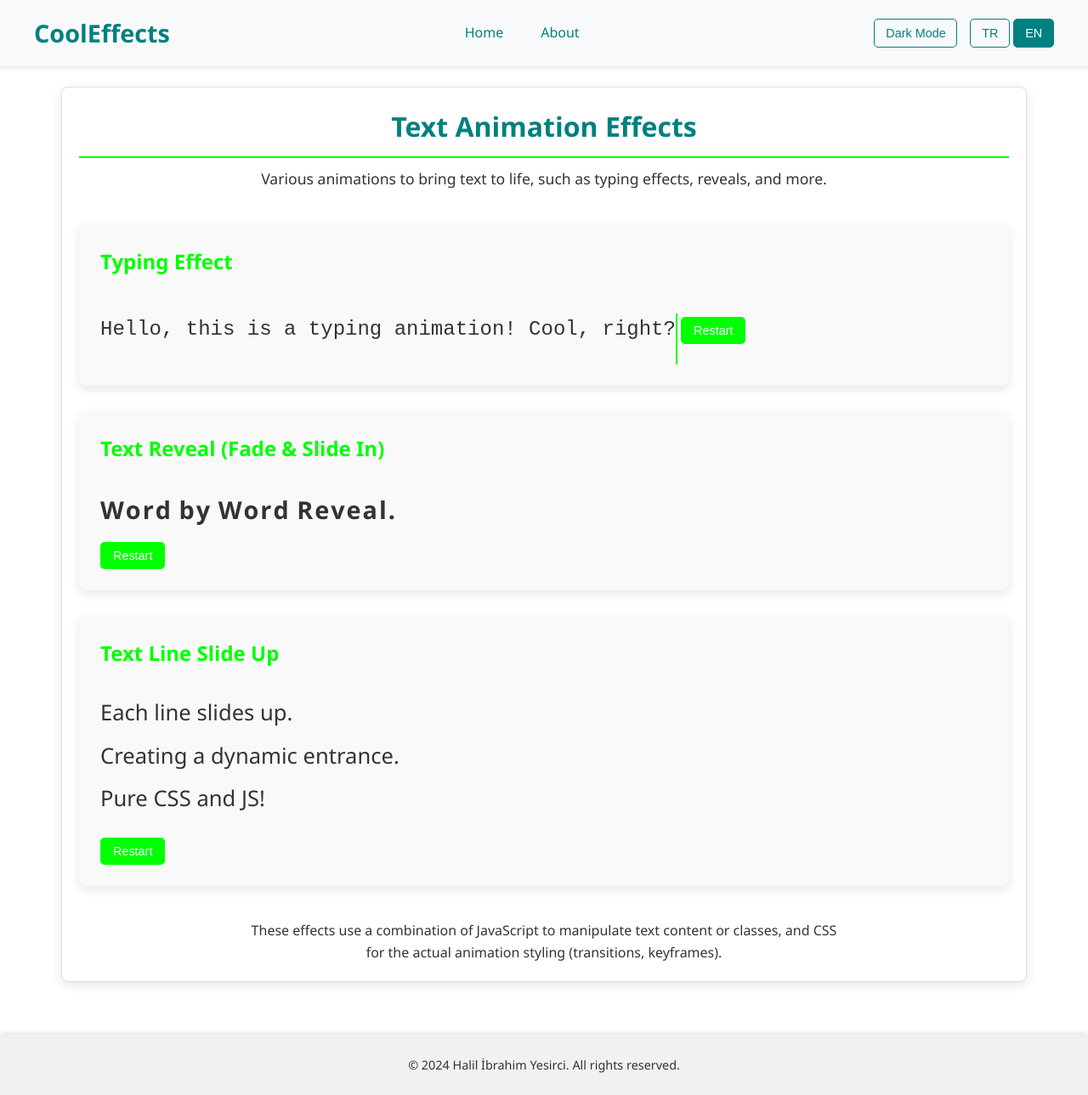
After one commit to halilibrahimyesirci/website_cool_effects, a Flask app: page /text-animation in a window 1280 px wide. The commit adds this page. Shown: the whole page at 85% size. Run offline with Flask 3, Linux system fonts and the light colour scheme.

Commit message:
V1.3
typing animations

```diff
--- a/flask-template/app.py
+++ b/flask-template/app.py
@@ -31,6 +31,10 @@ def parallax_effect():
 def cursor_trail_effect():
     return render_template('cursor_trail_effect.html')
 
+@app.route('/text-animation')
+def text_animation_effect():
+    return render_template('text_animation_effect.html')
+
 @app.route('/about')
 def about():
     return render_template('about.html')
--- /dev/null
+++ b/flask-template/static/css/text_animation_effect.css
@@ -0,0 +1,121 @@
+/* Text Animation Effect Styles */
+
+.text-animation-page-common {
+    background-color: var(--bg-color);
+    color: var(--text-color);
+    padding: 20px;
+}
+
+.text-animation-page-common h1 {
+    color: var(--primary-color);
+    text-align: center;
+    margin-bottom: 10px;
+}
+.text-animation-page-common > p[data-lang-key="textAnimationIntro"] {
+    text-align: center;
+    margin-bottom: 40px;
+    font-size: 1.1rem;
+    color: var(--secondary-text-color);
+}
+
+
+.animation-example {
+    background-color: var(--card-bg-color);
+    padding: 25px;
+    border-radius: 8px;
+    margin-bottom: 30px;
+    box-shadow: 0 4px 12px rgba(0,0,0,0.1);
+    overflow: hidden; /* For animations that might go outside bounds initially */
+}
+
+.animation-example h2 {
+    color: var(--accent-color);
+    margin-top: 0;
+    margin-bottom: 20px;
+    border-bottom: 1px solid var(--border-color);
+    padding-bottom: 10px;
+}
+
+/* Typing Effect */
+.typing-text {
+    font-family: 'Courier New', Courier, monospace;
+    font-size: 1.5rem;
+    color: var(--text-color);
+    white-space: pre-wrap; /* Allows wrapping and preserves spaces */
+    border-right: 0.1em solid var(--accent-color); /* Blinking cursor */
+    animation: blink-caret 0.75s step-end infinite;
+    min-height: 2.5em; /* To prevent layout shift while typing */
+    display: inline-block; /* To make border-right work correctly */
+}
+
+@keyframes blink-caret {
+    from, to { border-color: transparent; }
+    50% { border-color: var(--accent-color); }
+}
+
+/* Text Reveal (Fade & Slide In) */
+.reveal-text {
+    font-size: 1.8rem;
+    font-weight: bold;
+    color: var(--text-color);
+}
+
+.reveal-text .reveal-char {
+    display: inline-block;
+    opacity: 0;
+    transform: translateY(20px) translateX(-10px) rotate(-5deg);
+    transition: opacity 0.4s ease-out, transform 0.4s ease-out;
+    margin-right: 2px; /* Adjust spacing between characters */
+}
+
+.reveal-text .reveal-char.revealed {
+    opacity: 1;
+    transform: translateY(0) translateX(0) rotate(0deg);
+}
+
+/* Text Line Slide Up */
+.slide-up-container {
+    overflow: hidden; /* Crucial for the slide-up effect */
+}
+.slide-up-text {
+    font-size: 1.6rem;
+    color: var(--text-color);
+    opacity: 0;
+    transform: translateY(100%);
+    transition: opacity 0.6s ease-out, transform 0.6s ease-out;
+    margin-bottom: 10px;
+    will-change: transform, opacity;
+}
+
+.slide-up-text.slid-up {
+    opacity: 1;
+    transform: translateY(0);
+}
+
+
+.text-animation-page-common p[data-lang-key="textAnimationExplanation"] {
+    text-align: center;
+    margin-top: 40px;
+    font-size: 1rem;
+    color: var(--secondary-text-color);
+    max-width: 700px;
+    margin-left: auto;
+    margin-right: auto;
+}
+
+.btn-restart-animation {
+    background-color: var(--accent-color);
+    color: var(--bg-color); /* Ensure contrast */
+    border: none;
+    padding: 8px 15px;
+    border-radius: 5px;
+    cursor: pointer;
+    font-size: 0.9rem;
+    margin-top: 15px;
+    transition: background-color 0.3s ease;
+}
+
+.btn-restart-animation:hover {
+    background-color: var(--primary-color);
+    color: #fff;
+}
--- a/flask-template/static/js/main.js
+++ b/flask-template/static/js/main.js
@@ -78,6 +78,19 @@ document.addEventListener('DOMContentLoaded', () => {
             spotlightExampleTitle: "Spotlight Content",
             spotlightExampleText: "If this were a spotlight effect, only the area around your cursor would be clearly visible.",
 
+            // Text Animation Effect Translations
+            textAnimationEffectTitle: "Text Animation Effects",
+            textAnimationEffectDescription: "Engaging animations like typing effects, text reveals, and sliding text to make content more dynamic.",
+            textAnimationIntro: "Various animations to bring text to life, such as typing effects, reveals, and more.",
+            typingEffectTitle: "Typing Effect",
+            revealEffectTitle: "Text Reveal (Fade & Slide In)",
+            slideUpEffectTitle: "Text Line Slide Up",
+            slideUpLine1: "Each line slides up.",
+            slideUpLine2: "Creating a dynamic entrance.",
+            slideUpLine3: "Pure CSS and JS!",
+            textAnimationExplanation: "These effects use a combination of JavaScript to manipulate text content or classes, and CSS for the actual animation styling (transitions, keyframes).",
+            restartAnimation: "Restart",
+
             // About page specific
             aboutTitle: "About This Project",
             aboutText: "This project is a showcase of various website visual effects, created by Halil İbrahim Yesirci. It's built using Flask for the backend and pure HTML, CSS, and JavaScript for the frontend effects. The goal is to demonstrate creative possibilities and provide inspiration for web designers and developers.",
@@ -134,6 +147,19 @@ document.addEventListener('DOMContentLoaded', () => {
             cursorTrailExplanation: "Bu efekt, fare hareketlerini izlemek ve imleci takip eden görsel bir iz veya bir spot ışığı oluşturmak için dinamik olarak öğeler oluşturmak veya güncellemek için JavaScript kullanır.",
             spotlightExampleTitle: "Spotlight İçerik",
             spotlightExampleText: "Bu bir spotlight efekti olsaydı, yalnızca imlecinizin etrafındaki alan net bir şekilde görünür olurdu.",
+
+            // Text Animation Effect Translations
+            textAnimationEffectTitle: "Metin Animasyon Efektleri",
+            textAnimationEffectDescription: "İçeriği daha dinamik hale getirmek için yazma efektleri, metin açıklamaları ve kayan metin gibi etkileyici animasyonlar.",
+            textAnimationIntro: "Metni canlandırmak için çeşitli animasyonlar, yazma efektleri, açıklamalar ve daha fazlası.",
+            typingEffectTitle: "Yazma Efekti",
+            revealEffectTitle: "Metin Açıklama (Solma ve Kayarak İçeri Girme)",
+            slideUpEffectTitle: "Metin Satırı Yukarı Kaydırma",
+            slideUpLine1: "Her satır yukarı kayar.",
+            slideUpLine2: "Dinamik bir giriş oluşturur.",
+            slideUpLine3: "Saf CSS ve JS!",
+            textAnimationExplanation: "Bu efektler, metin içeriğini veya sınıfları manipüle etmek için JavaScript ve gerçek animasyon stilleri (geçişler, anahtar kareler) için CSS kombinasyonunu kullanır.",
+            restartAnimation: "Yeniden Başlat",
 
             // About page specific
             aboutTitle: "Proje Hakkında",
--- /dev/null
+++ b/flask-template/static/js/text_animation_effect.js
@@ -0,0 +1,83 @@
+document.addEventListener('DOMContentLoaded', () => {
+    // --- Typing Effect ---
+    function typeAnimation(elementSelector) {
+        const element = document.querySelector(elementSelector);
+        if (!element) return;
+
+        const textToType = element.dataset.textToType || "Default text to type.";
+        let currentText = '';
+        let i = 0;
+        element.innerHTML = ''; // Clear previous text
+
+        // Clear existing cursor if any from previous runs
+        if (element.style.borderRight !== '') {
+            element.style.borderRight = '0.1em solid var(--accent-color)';
+        }
+
+
+        function type() {
+            if (i < textToType.length) {
+                currentText += textToType.charAt(i);
+                element.innerHTML = currentText.replace(/ /g, '\u00A0'); // Preserve spaces
+                i++;
+                setTimeout(type, Math.random() * 100 + 50); // Random typing speed
+            } else {
+                // Optionally remove cursor blinking after typing is done
+                // element.style.borderRight = 'none';
+            }
+        }
+        type();
+    }
+
+    // --- Text Reveal (Fade & Slide In) ---
+    function revealAnimation(elementSelector, animationClass = 'revealed') {
+        const elements = document.querySelectorAll(elementSelector);
+        if (elements.length === 0) return;
+
+        elements.forEach(el => el.classList.remove(animationClass)); // Reset
+
+        elements.forEach((char, index) => {
+            setTimeout(() => {
+                char.classList.add(animationClass);
+            }, index * 100); // Stagger the animation
+        });
+    }
+
+    // --- Text Line Slide Up ---
+    function slideUpAnimation(elementSelector, animationClass = 'slid-up') {
+        const lines = document.querySelectorAll(elementSelector);
+        if (lines.length === 0) return;
+
+        lines.forEach(line => line.classList.remove(animationClass)); // Reset
+
+        lines.forEach((line, index) => {
+            setTimeout(() => {
+                line.classList.add(animationClass);
+            }, index * 200); // Stagger the animation for each line
+        });
+    }
+
+    // Initial animations
+    typeAnimation('.typing-text');
+    revealAnimation('.reveal-text .reveal-char');
+    slideUpAnimation('.slide-up-text');
+
+    // Restart Animation Buttons
+    const restartButtons = document.querySelectorAll('.btn-restart-animation');
+    restartButtons.forEach(button => {
+        button.addEventListener('click', () => {
+            const targetSelector = button.dataset.targetSelector;
+            const animationClass = button.dataset.animationClass;
+
+            if (targetSelector.includes('.typing-text')) {
+                typeAnimation(targetSelector);
+            } else if (targetSelector.includes('.reveal-char')) {
+                revealAnimation(targetSelector, animationClass);
+            } else if (targetSelector.includes('.slide-up-text')) {
+                slideUpAnimation(targetSelector, animationClass);
+            }
+        });
+    });
+
+    // console.log('Text animation effect JavaScript loaded.');
+});
--- /dev/null
+++ b/flask-template/templates/text_animation_effect.html
@@ -0,0 +1,51 @@
+{% extends "base.html" %}
+
+{% block title %}<span data-lang-key="textAnimationEffectTitle">Text Animation Effects</span> - Cool Effects{% endblock %}
+
+{% block head_links %}
+    {{ super() }}
+    <link rel="stylesheet" href="{{ url_for('static', filename='css/text_animation_effect.css') }}">
+{% endblock %}
+
+{% block content %}
+<div class="effect-container text-animation-page-common">
+    <h1 data-lang-key="textAnimationEffectTitle">Text Animation Effects</h1>
+    <p data-lang-key="textAnimationIntro">Various animations to bring text to life, such as typing effects, reveals, and more.</p>
+
+    <div class="animation-example">
+        <h2 data-lang-key="typingEffectTitle">Typing Effect</h2>
+        <p class="typing-text" data-text-to-type="Hello, this is a typing animation! Cool, right?"></p>
+        <button class="btn-restart-animation" data-target-selector=".typing-text" data-lang-key="restartAnimation">Restart</button>
+    </div>
+
+    <div class="animation-example">
+        <h2 data-lang-key="revealEffectTitle">Text Reveal (Fade & Slide In)</h2>
+        <p class="reveal-text">
+            <span class="reveal-char">W</span><span class="reveal-char">o</span><span class="reveal-char">r</span><span class="reveal-char">d</span>
+            <span class="reveal-char">b</span><span class="reveal-char">y</span>
+            <span class="reveal-char">W</span><span class="reveal-char">o</span><span class="reveal-char">r</span><span class="reveal-char">d</span>
+            <span class="reveal-char">R</span><span class="reveal-char">e</span><span class="reveal-char">v</span><span class="reveal-char">e</span><span class="reveal-char">a</span><span class="reveal-char">l</span><span class="reveal-char">.</span>
+        </p>
+         <button class="btn-restart-animation" data-target-selector=".reveal-text .reveal-char" data-animation-class="revealed" data-lang-key="restartAnimation">Restart</button>
+    </div>
+
+    <div class="animation-example">
+        <h2 data-lang-key="slideUpEffectTitle">Text Line Slide Up</h2>
+        <div class="slide-up-container">
+            <p class="slide-up-text" data-lang-key="slideUpLine1">Each line slides up.</p>
+            <p class="slide-up-text" data-lang-key="slideUpLine2">Creating a dynamic entrance.</p>
+            <p class="slide-up-text" data-lang-key="slideUpLine3">Pure CSS and JS!</p>
+        </div>
+        <button class="btn-restart-animation" data-target-selector=".slide-up-text" data-animation-class="slid-up" data-lang-key="restartAnimation">Restart</button>
+    </div>
+
+    <p class="mt-3" data-lang-key="textAnimationExplanation">
+        These effects use a combination of JavaScript to manipulate text content or classes, and CSS for the actual animation styling (transitions, keyframes).
+    </p>
+</div>
+{% endblock %}
+
+{% block scripts %}
+    {{ super() }}
+    <script src="{{ url_for('static', filename='js/text_animation_effect.js') }}"></script>
+{% endblock %}
```
Also changed, not shown: flask-template/templates/index.html (+9 -0 lines).
